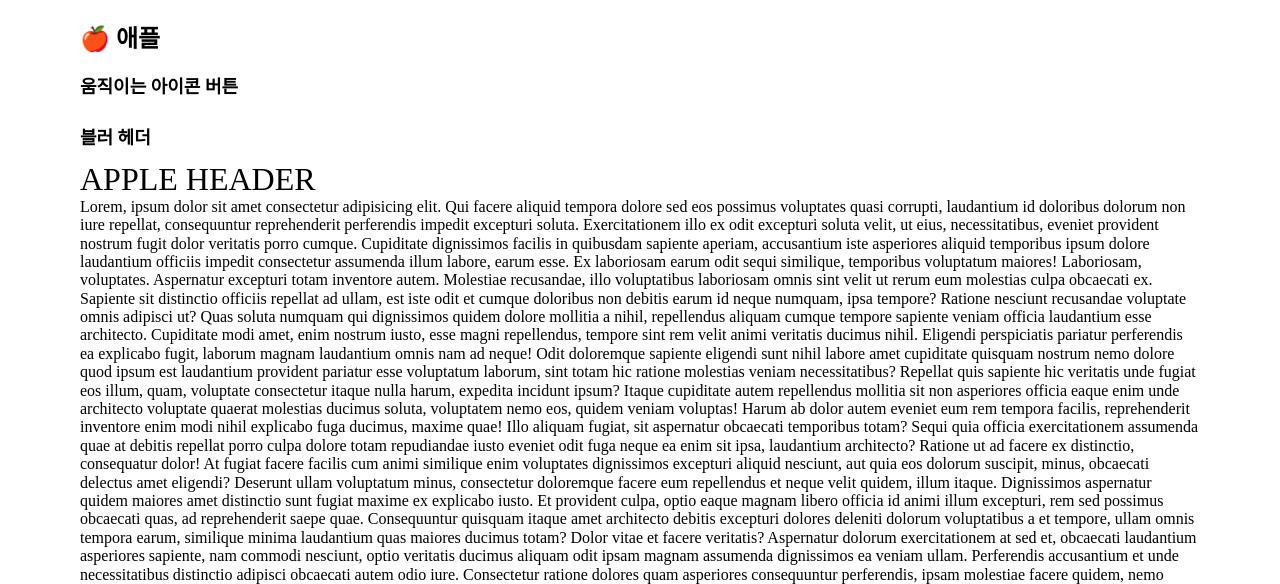
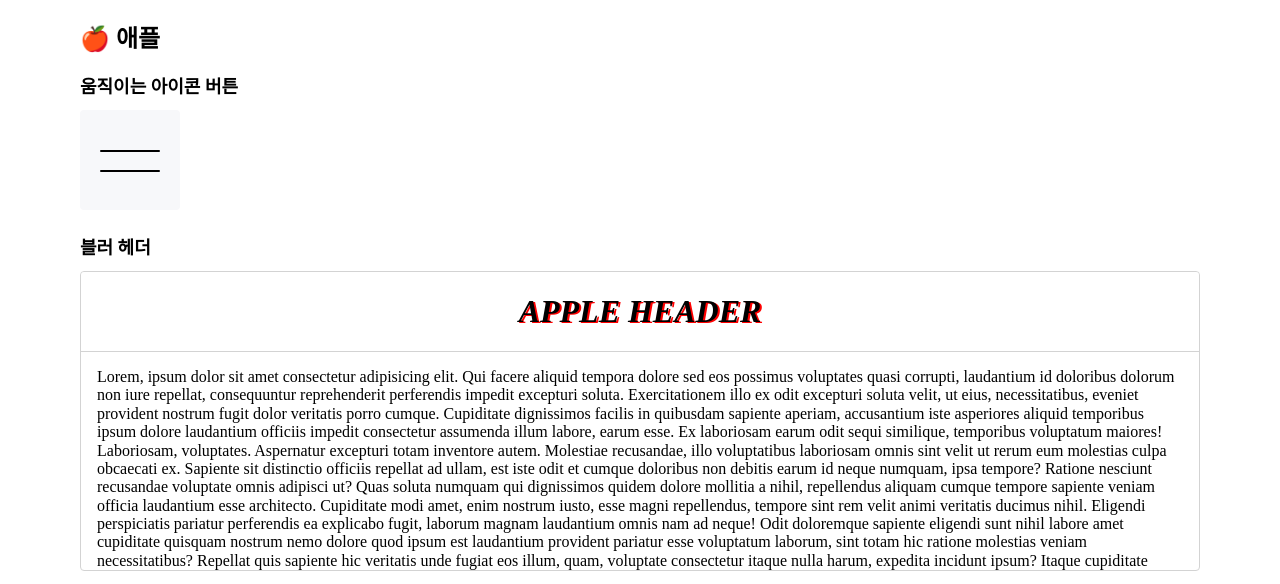
Before and after one commit to DuetoPark/imitate-other-pages, a website: page index.html in a window 1280 px wide. Shown: the part 299-883 px from the top of the page. Drawn offline with nearby package versions, Linux system fonts and the light colour scheme; files that its build step writes are made by us from their sources; a web font is replaced by a local one.

Commit message:
💄 Implement .apple component

```diff
--- /dev/null
+++ b/styles/components/_apple-blur-header.scss
@@ -0,0 +1,47 @@
+.apple-blur-header {
+  .blur-header {
+    @include no-scrollbar;
+    height: 400px;
+    overflow-y: scroll;
+    border: 1px solid $border;
+    border-radius: 4px;
+
+    header {
+      @include flexbox;
+      position: sticky;
+      top: 0;
+      left: 0;
+      z-index: 100;
+      width: 100%;
+      height: 60px;
+      background-color: rgba($white, 0.72);
+      border-bottom: 1px solid $border;
+      backdrop-filter: blur(10px) saturate(150%);
+    }
+
+    .logo {
+      font-size: 1.5rem;
+      font-style: italic;
+      font-weight: 700;
+      text-shadow: 2px 1px 0 $red;
+    }
+
+    p {
+      padding: 16px;
+    }
+  }
+
+  @include responsive('T') {
+    .blur-header {
+      height: 300px;
+
+      header {
+        height: 80px;
+      }
+
+      .logo {
+        font-size: 2rem;
+      }
+    }
+  }
+}
--- /dev/null
+++ b/styles/components/_apple-icon-button.scss
@@ -0,0 +1,66 @@
+.apple-icon-button {
+  $line-translateY-sm: 5px;
+  $line-translateY-md: 10px;
+
+  .icon-button {
+    position: relative;
+    width: 50px;
+    height: 50px;
+    background-color: $background;
+    border: 0;
+    border-radius: 4px;
+    transition: background-color 200ms ease-in-out;
+
+    &:active,
+    &:hover {
+      background-color: $border;
+    }
+
+    &.close-button {
+      &::before {
+        transform: translate(-50%, 0) rotate(45deg);
+      }
+
+      &::after {
+        transform: translate(-50%, 0) rotate(-45deg);
+      }
+    }
+
+    &::before,
+    &::after {
+      position: absolute;
+      top: 50%;
+      left: 50%;
+      display: block;
+      width: 30px;
+      height: 2px;
+      background-color: $black;
+      border-radius: 10px;
+      content: '';
+      transform: translate(-50%, -#{$line-translateY-sm});
+      transition: transform 200ms ease-in-out;
+    }
+
+    &::after {
+      transform: translate(-50%, $line-translateY-sm);
+    }
+  }
+
+  @include responsive('T') {
+    .icon-button {
+      width: 100px;
+      height: 100px;
+
+      &::before,
+      &::after {
+        width: 60px;
+        height: 2px;
+        transform: translate(-50%, -#{$line-translateY-md});
+      }
+
+      &::after {
+        transform: translate(-50%, $line-translateY-md);
+      }
+    }
+  }
+}
--- /dev/null
+++ b/styles/layouts/_apple.scss
@@ -0,0 +1,9 @@
+.apple {
+  article:not(:last-child) {
+    margin-bottom: 24px;
+  }
+
+  .apple-blur-header {
+    position: relative;
+  }
+}
--- a/styles/main.scss
+++ b/styles/main.scss
@@ -13,6 +13,10 @@
 @import './mixins/truncate';
 @import './mixins/twitch__translate-image';
 
+@import './components/apple-icon-button';
+@import './components/apple-blur-header';
+
 @import './layouts/grids';
 @import './layouts/page-section';
 @import './layouts/twitch';
+@import './layouts/apple';
```
